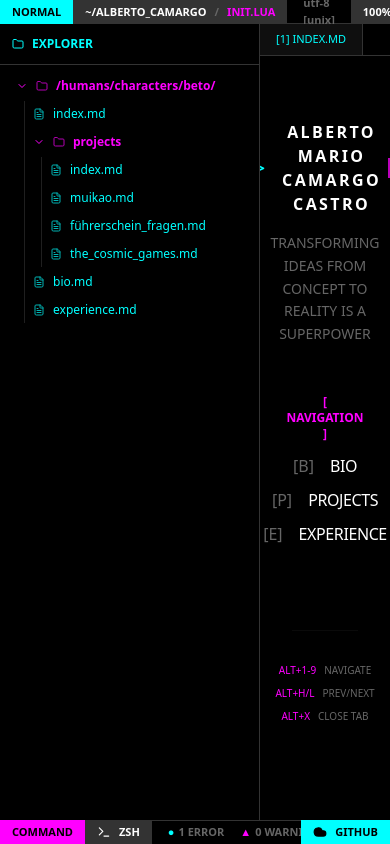
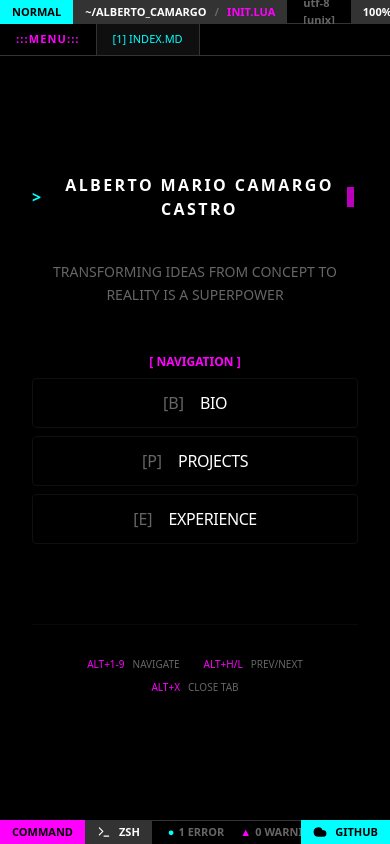
Before and after one commit to amcamargoc/amcamargoc, a Next.js app: page / in a window 390 px wide. Built offline with nearby package versions, Linux system fonts and the light colour scheme.

Commit message:
feat: Mobile responsive TUI layout with Sidebar drawer
Co-authored-by: amcamargoc <10468666+amcamargoc@users.noreply.github.com>

```diff
--- a/package.json
+++ b/package.json
@@ -12,13 +12,15 @@
     "lint": "eslint"
   },
   "dependencies": {
-    "framer-motion": "^12.35.2",
+    "clsx": "^2.1.1",
+    "framer-motion": "^12.37.0",
     "lucide-react": "^0.577.0",
     "next": "16.1.6",
     "pdf2json": "^4.0.2",
     "react": "19.2.3",
     "react-dom": "19.2.3",
     "simple-icons": "^16.12.0",
+    "tailwind-merge": "^3.5.0",
     "zustand": "^5.0.11"
   },
   "devDependencies": {
--- a/scripts/generate-profile-data.ts
+++ b/scripts/generate-profile-data.ts
@@ -23,10 +23,10 @@ async function generateProfileData() {
 
         const languagesMap: Record<string, number> = {};
         if (reposRes.ok) {
-            const repos = await reposRes.json() as any[];
-            repos.forEach((repo: any) => {
+            const repos = await reposRes.json() as Record<string, unknown>[];
+            repos.forEach((repo: Record<string, unknown>) => {
                 if (repo.language) {
-                    languagesMap[repo.language] = (languagesMap[repo.language] || 0) + 1;
+                    languagesMap[repo.language as string] = (languagesMap[repo.language as string] || 0) + 1;
                 }
             });
         }
@@ -38,7 +38,7 @@ async function generateProfileData() {
             .map(([lang]) => lang);
 
         // 3. Fetch Metadata (Check multiple local paths, then GitHub)
-        let extractedMetadata: any = {};
+        let extractedMetadata: Record<string, unknown> = {};
         const localPaths = [
             path.join(process.cwd(), 'src', 'metadata.json'),
             path.join(process.cwd(), 'metadata.json')
@@ -64,7 +64,7 @@ async function generateProfileData() {
         }
 
         // 4. Parse LinkedIn PDF locally
-        let experienceData: any[] = [];
+        let experienceData: Record<string, unknown>[] = [];
         try {
             const pdfPath = path.join(process.cwd(), 'public', 'linkedin_profile.pdf');
             if (fs.existsSync(pdfPath)) {
--- a/src/components/dashboard/AsciiLogo.tsx
+++ b/src/components/dashboard/AsciiLogo.tsx
@@ -10,7 +10,7 @@ export default function AsciiLogo() {
 
   useEffect(() => {
     const words = ["ALBERTO MARIO CAMARGO CASTRO", "BETO"];
-    let timer = setTimeout(() => {
+    const timer = setTimeout(() => {
       const i = loopNum % words.length;
       const fullText = words[i];
 
--- a/src/components/dashboard/InteractiveMenu.tsx
+++ b/src/components/dashboard/InteractiveMenu.tsx
@@ -1,9 +1,6 @@
 "use client";
 
 import { useAppStore } from "@/store/useAppStore";
-
-export default function InteractiveMenu() {
-  const { openTab } = useAppStore();
 
 const MenuItem = ({
   index,
@@ -16,7 +13,7 @@ export default function InteractiveMenu() {
 }) => (
   <div
     onClick={action}
-      className="group flex items-center justify-center gap-4 cursor-pointer hover:bg-white/5 px-2 py-1 rounded transition-colors w-full"
+    className="group flex items-center justify-center gap-4 cursor-pointer hover:bg-white/5 px-4 py-3 md:px-2 md:py-1 rounded border border-tui-gray/30 md:border-transparent transition-colors w-full active:bg-white/10"
   >
     <span className="text-tui-dim font-mono">[{index}]</span>
     <span className="text-white group-hover:text-tui-cyan transition-colors font-mono tracking-tight uppercase">
@@ -30,11 +27,14 @@ export default function InteractiveMenu() {
     <div className="text-tui-magenta font-bold font-mono text-xs mb-2">
       [ {title} ]
     </div>
-      <div className="space-y-0.5 w-full flex flex-col items-center">
+    <div className="space-y-2 md:space-y-0.5 w-full flex flex-col items-center">
       {children}
     </div>
   </div>
 );
+
+export default function InteractiveMenu() {
+  const { openTab } = useAppStore();
 
   return (
     <div className="flex flex-col items-center gap-8 w-full max-w-sm">
--- a/src/components/layout/Shell.tsx
+++ b/src/components/layout/Shell.tsx
@@ -4,11 +4,33 @@ import Header from "./Header";
 import Footer from "./Footer";
 import Sidebar from "./Sidebar";
 import TabBar from "./TabBar";
-import { useEffect } from "react";
+import { useEffect, useState } from "react";
 import { useAppStore } from "@/store/useAppStore";
+import { AnimatePresence, motion } from "framer-motion";
 
 export default function Shell({ children }: { children: React.ReactNode }) {
-  const { openTab, closeTab, activeTabId, tabs, setActiveTab } = useAppStore();
+  const { openTab, closeTab, activeTabId, tabs, setActiveTab, sidebarOpen, setSidebarOpen } = useAppStore();
+  const [isMobile, setIsMobile] = useState(false);
+
+  useEffect(() => {
+    const handleResize = () => {
+      setIsMobile(window.innerWidth < 768);
+      if (window.innerWidth >= 768) {
+        setSidebarOpen(true);
+      }
+    };
+    handleResize();
+    window.addEventListener("resize", handleResize);
+    return () => window.removeEventListener("resize", handleResize);
+  }, [setSidebarOpen]);
+
+  useEffect(() => {
+    if (isMobile && sidebarOpen) {
+      document.body.style.overflow = "hidden";
+    } else {
+      document.body.style.overflow = "auto";
+    }
+  }, [isMobile, sidebarOpen]);
 
   useEffect(() => {
     const handleKeyDown = (e: KeyboardEvent) => {
@@ -82,14 +104,43 @@ export default function Shell({ children }: { children: React.ReactNode }) {
 
     window.addEventListener("keydown", handleKeyDown);
     return () => window.removeEventListener("keydown", handleKeyDown);
-  }, [activeTabId, closeTab, openTab, tabs]);
+  }, [activeTabId, closeTab, openTab, tabs, setActiveTab]);
 
   return (
-    <div className="flex flex-col h-screen w-screen overflow-hidden bg-tui-bg">
+    <div className="flex flex-col h-[100dvh] w-screen overflow-hidden bg-tui-bg relative">
       <Header />
-      <div className="flex flex-1 overflow-hidden min-h-0">
-        <Sidebar />
-        <main className="flex-1 flex flex-col min-w-0 bg-black overflow-hidden relative">
+      <div className="flex flex-1 overflow-hidden min-h-0 relative">
+        <AnimatePresence>
+          {isMobile && sidebarOpen && (
+            <motion.div
+              initial={{ opacity: 0 }}
+              animate={{ opacity: 1 }}
+              exit={{ opacity: 0 }}
+              onClick={() => setSidebarOpen(false)}
+              className="fixed inset-0 z-[90] bg-black/60 backdrop-blur-sm md:hidden"
+            />
+          )}
+        </AnimatePresence>
+
+        <AnimatePresence>
+          {(sidebarOpen || !isMobile) && (
+            <motion.div
+              initial={isMobile ? { x: "-100%" } : { x: 0 }}
+              animate={{ x: 0 }}
+              exit={isMobile ? { x: "-100%" } : { x: 0 }}
+              transition={{ type: "spring", bounce: 0, duration: 0.3 }}
+              className={`${
+                isMobile
+                  ? "fixed inset-y-0 left-0 z-[100] shadow-2xl shadow-tui-magenta/20"
+                  : "relative flex shrink-0 border-r border-tui-gray"
+              } h-full bg-black`}
+            >
+              <Sidebar />
+            </motion.div>
+          )}
+        </AnimatePresence>
+
+        <main className="flex-1 flex flex-col min-w-0 bg-black overflow-hidden relative z-0">
           <TabBar />
           {children}
         </main>
--- a/src/components/layout/Sidebar.tsx
+++ b/src/components/layout/Sidebar.tsx
@@ -4,28 +4,23 @@ import { useAppStore, ViewType } from "@/store/useAppStore";
 import { Folder, FileText, ChevronRight, ChevronDown } from "lucide-react";
 import { useState } from "react";
 
-export default function Sidebar() {
-  const { openTab, activeTabId, tabs } = useAppStore();
-  const [betoExpanded, setBetoExpanded] = useState(true);
-  const [projectsExpanded, setProjectsExpanded] = useState(true);
-
-  // Helper to determine if a file is active based on its path
-  const isActive = (path: string) => {
-    const activeTab = tabs.find((t) => t.id === activeTabId);
-    return activeTab?.path === path;
-  };
-
 const NavItem = ({
+  isActive,
+  openTab,
+  setSidebarOpen,
   title,
   path,
   type,
   icon: Icon,
   level = 0
 }: {
+  isActive: (path: string) => boolean;
+  openTab: (tab: Omit<import("@/store/useAppStore").Tab, "id">) => void;
+  setSidebarOpen: (isOpen: boolean) => void;
   title: string;
   path: string;
   type: ViewType;
-    icon: any;
+  icon: React.ElementType;
   level?: number
 }) => (
   <li>
@@ -35,7 +30,10 @@ export default function Sidebar() {
         : "text-tui-cyan hover:bg-white/5 hover:text-white"
         }`}
       style={{ paddingLeft: `${level * 12 + 8}px` }}
-        onClick={() => openTab({ type, title, path })}
+      onClick={() => {
+        openTab({ type, title, path });
+        if (window.innerWidth < 768) setSidebarOpen(false);
+      }}
     >
       <Icon size={12} className={`shrink-0 ${isActive(path) ? "opacity-100" : "opacity-70"}`} />
       <span>{title}</span>
@@ -69,14 +67,25 @@ export default function Sidebar() {
   </li>
 );
 
+export default function Sidebar() {
+  const { openTab, activeTabId, tabs, setSidebarOpen } = useAppStore();
+  const [betoExpanded, setBetoExpanded] = useState(true);
+  const [projectsExpanded, setProjectsExpanded] = useState(true);
+
+  // Helper to determine if a file is active based on its path
+  const isActive = (path: string) => {
+    const activeTab = tabs.find((t) => t.id === activeTabId);
+    return activeTab?.path === path;
+  };
+
   return (
-    <aside className="border-r border-tui-gray flex flex-col shrink-0 bg-black h-full w-[260px] overflow-hidden">
-      <div className="p-3 text-tui-cyan text-xs flex items-center gap-2 border-b border-tui-gray shrink-0 min-w-[260px]">
+    <aside className="flex flex-col shrink-0 bg-black h-full w-full md:w-[260px] overflow-hidden">
+      <div className="p-3 text-tui-cyan text-xs flex items-center gap-2 border-b border-tui-gray shrink-0 min-w-full md:min-w-[260px]">
         <Folder size={12} className="shrink-0" />
         <span className="font-bold">EXPLORER</span>
       </div>
 
-      <div className="flex-1 p-2 text-[12px] overflow-y-auto custom-scrollbar min-w-[260px]">
+      <div className="flex-1 p-2 text-[12px] overflow-y-auto custom-scrollbar min-w-full md:min-w-[260px]">
         <ul className="space-y-[2px] font-medium w-full">
           {/* Root Folder: /humans/characters/beto/ */}
           <FolderItem
@@ -88,7 +97,7 @@ export default function Sidebar() {
 
           {betoExpanded && (
             <ul className="relative ml-4 border-l border-tui-gray/60 space-y-[2px]">
-              <NavItem title="index.md" path="/humans/characters/beto/index.md" type="dashboard" icon={FileText} level={0} />
+              <NavItem isActive={isActive} openTab={openTab} setSidebarOpen={setSidebarOpen} title="index.md" path="/humans/characters/beto/index.md" type="dashboard" icon={FileText} level={0} />
 
               {/* Projects Folder */}
               <FolderItem
@@ -100,15 +109,15 @@ export default function Sidebar() {
 
               {projectsExpanded && (
                 <ul className="relative ml-4 border-l border-tui-gray/60 space-y-[2px]">
-                  <NavItem title="index.md" path="/humans/characters/beto/projects/index.md" type="projects" icon={FileText} level={0} />
-                  <NavItem title="muikao.md" path="/humans/characters/beto/projects/muikao.md" type="projects" icon={FileText} level={0} />
-                  <NavItem title="führerschein_fragen.md" path="/humans/characters/beto/projects/führerschein_fragen.md" type="projects" icon={FileText} level={0} />
-                  <NavItem title="the_cosmic_games.md" path="/humans/characters/beto/projects/the_cosmic_games.md" type="projects" icon={FileText} level={0} />
+                  <NavItem isActive={isActive} openTab={openTab} setSidebarOpen={setSidebarOpen} title="index.md" path="/humans/characters/beto/projects/index.md" type="projects" icon={FileText} level={0} />
+                  <NavItem isActive={isActive} openTab={openTab} setSidebarOpen={setSidebarOpen} title="muikao.md" path="/humans/characters/beto/projects/muikao.md" type="projects" icon={FileText} level={0} />
+                  <NavItem isActive={isActive} openTab={openTab} setSidebarOpen={setSidebarOpen} title="führerschein_fragen.md" path="/humans/characters/beto/projects/führerschein_fragen.md" type="projects" icon={FileText} level={0} />
+                  <NavItem isActive={isActive} openTab={openTab} setSidebarOpen={setSidebarOpen} title="the_cosmic_games.md" path="/humans/characters/beto/projects/the_cosmic_games.md" type="projects" icon={FileText} level={0} />
                 </ul>
               )}
 
-              <NavItem title="bio.md" path="/humans/characters/beto/bio.md" type="bio" icon={FileText} level={0} />
-              <NavItem title="experience.md" path="/humans/characters/beto/experience.md" type="experience" icon={FileText} level={0} />
+              <NavItem isActive={isActive} openTab={openTab} setSidebarOpen={setSidebarOpen} title="bio.md" path="/humans/characters/beto/bio.md" type="bio" icon={FileText} level={0} />
+              <NavItem isActive={isActive} openTab={openTab} setSidebarOpen={setSidebarOpen} title="experience.md" path="/humans/characters/beto/experience.md" type="experience" icon={FileText} level={0} />
             </ul>
           )}
         </ul>
--- a/src/components/layout/TabBar.tsx
+++ b/src/components/layout/TabBar.tsx
@@ -4,10 +4,17 @@ import { useAppStore } from "@/store/useAppStore";
 import { X } from "lucide-react";
 
 export default function TabBar() {
-  const { tabs, activeTabId, setActiveTab, closeTab } = useAppStore();
+  const { tabs, activeTabId, setActiveTab, closeTab, toggleSidebar } = useAppStore();
 
   return (
-    <div className="flex bg-black border-b border-tui-gray overflow-x-auto custom-scrollbar shrink-0 h-8">
+    <div className="flex bg-black border-b border-tui-gray overflow-x-auto custom-scrollbar shrink-0 h-8 relative">
+      <button
+        onClick={toggleSidebar}
+        className="md:hidden px-4 py-1 border-r border-tui-gray flex items-center justify-center gap-2 text-[11px] cursor-pointer hover:bg-white/10 text-tui-magenta transition-colors whitespace-nowrap sticky left-0 z-10 bg-black"
+        aria-label="Toggle Menu"
+      >
+        <span className="font-bold tracking-widest">:::MENU:::</span>
+      </button>
       {tabs.map((tab, index) => {
         const isActive = tab.id === activeTabId;
 
--- a/src/components/views/BioView.tsx
+++ b/src/components/views/BioView.tsx
@@ -1,7 +1,7 @@
 "use client";
 
-import { User, Mail, Github, Linkedin, Terminal, Loader2 } from "lucide-react";
-import { useEffect, useState } from "react";
+import { User, Mail, Github, Linkedin } from "lucide-react";
+import { useState } from "react";
 import * as simpleIcons from "simple-icons";
 
 // Helper to map GitHub language strings to simple-icons keys
@@ -27,7 +27,7 @@ const getIconSvg = (language: string) => {
   // simple-icons exports are prefixed with 'si' and capitalized, e.g. siJavascript
   const exportName = `si${iconKey.charAt(0).toUpperCase()}${iconKey.slice(1)}`;
 
-  // @ts-ignore - dynamic lookup on imported library
+  // @ts-expect-error - dynamic lookup on imported library
   const icon = simpleIcons[exportName];
 
   return icon ? icon.svg : null;
--- a/src/components/views/ExperienceView.tsx
+++ b/src/components/views/ExperienceView.tsx
@@ -13,7 +13,7 @@ export default function ExperienceView() {
           role: "PDF Experience Export",
           company: "LinkedIn",
           date: "Latest",
-          textRaw: data.experienceRaw.map((e: any) => e.text).join('\n'),
+          textRaw: data.experienceRaw.map((e: Record<string, unknown>) => e.text).join('\n'),
           color: "text-tui-cyan"
         }
       ];
--- a/src/store/useAppStore.ts
+++ b/src/store/useAppStore.ts
@@ -13,6 +13,8 @@ interface AppState {
   tabs: Tab[];
   activeTabId: string;
   sidebarOpen: boolean;
+  setSidebarOpen: (isOpen: boolean) => void;
+  toggleSidebar: () => void;
   openTab: (tab: Omit<Tab, "id">) => void;
   closeTab: (id: string) => void;
   setActiveTab: (id: string) => void;
@@ -28,7 +30,9 @@ const DEFAULT_TAB: Tab = {
 export const useAppStore = create<AppState>((set) => ({
   tabs: [DEFAULT_TAB],
   activeTabId: DEFAULT_TAB.id,
-  sidebarOpen: true,
+  sidebarOpen: false,
+  setSidebarOpen: (isOpen) => set({ sidebarOpen: isOpen }),
+  toggleSidebar: () => set((state) => ({ sidebarOpen: !state.sidebarOpen })),
 
   openTab: (tabData) =>
     set((state) => {
```
Also changed, not shown: 2 other files (tests, documents, lock files or other folders). Lines whose indentation alone changed are shown as unchanged.
